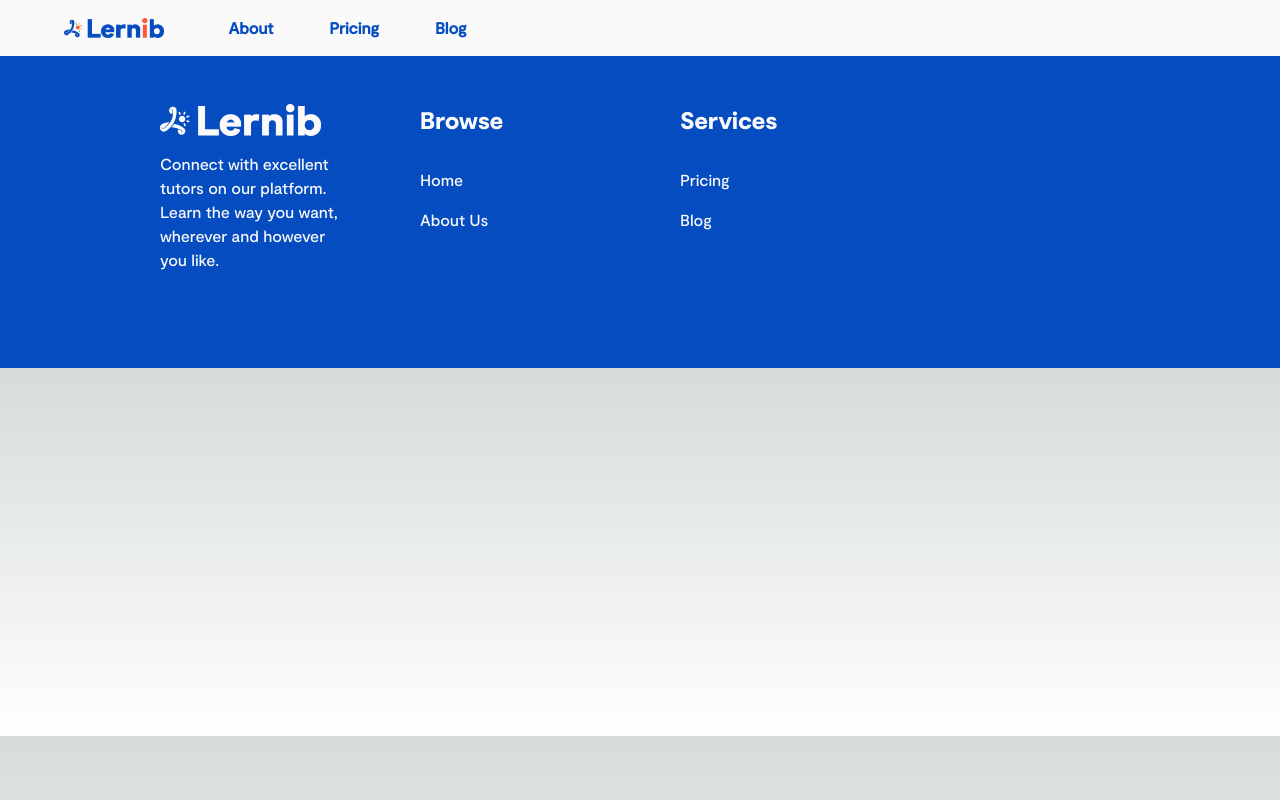
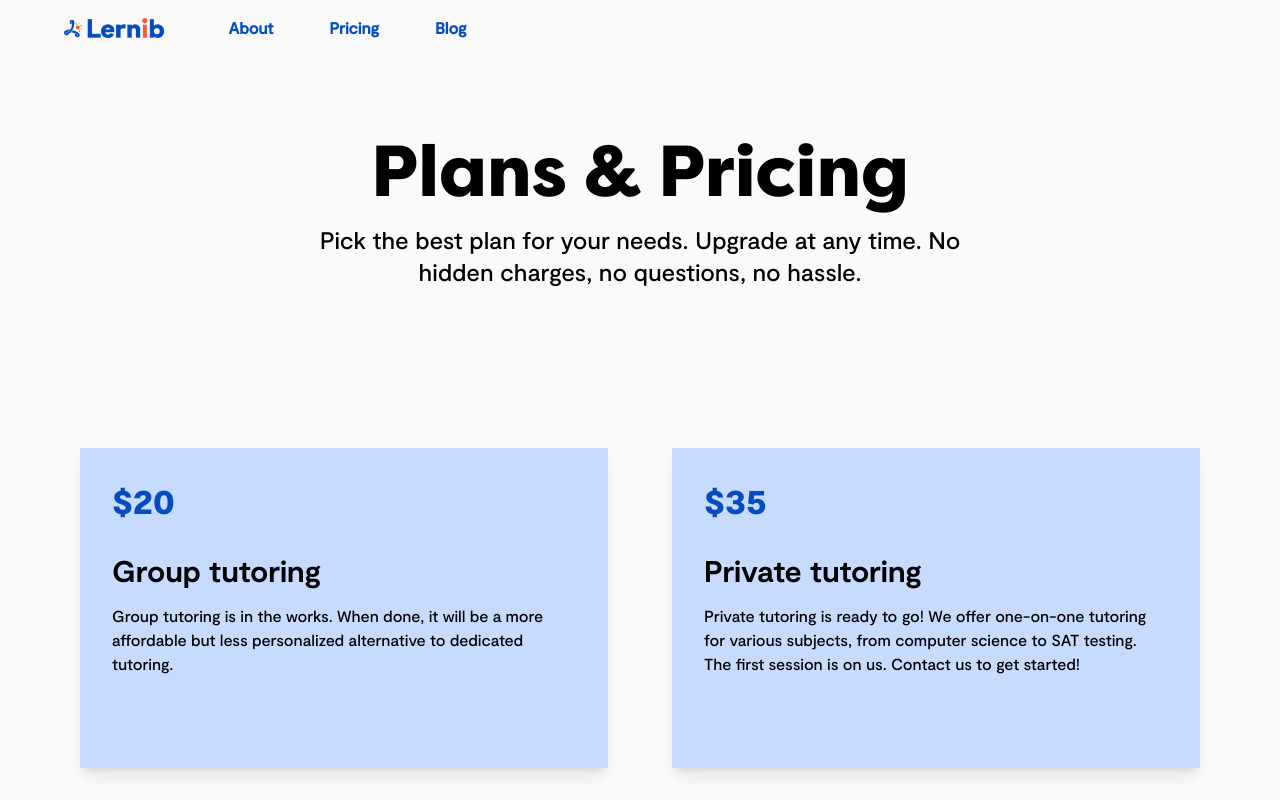
Before and after one commit to lernib/lernib-com, a Next.js app: page /pricing in a window 1280 px wide. Shown: the top 800 px of the page. Built offline with nearby package versions, Linux system fonts and the light colour scheme.

Commit message:
feat(app): pricing contents
Added contents to pricing page

```diff
--- a/src/app/pricing/page.tsx
+++ b/src/app/pricing/page.tsx
@@ -1,10 +1,90 @@
 import PageHeader from "@/components/PageHeader";
 import PageFooter from "@/components/PageFooter";
+import PRICES from "@/data/prices";
+import {
+	filson_pro_heavy,
+	moderat_black,
+	moderat_bold
+} from "@/utils/font";
 
 export default function Home() {
 	return (
 		<>
 			<PageHeader />
+			<div className="
+				bg-lernib1 text-black
+
+				flex-1
+				flex flex-col justify-center items-center
+
+				py-20
+			">
+				<h1 className={`
+					${filson_pro_heavy.className}
+
+					text-center
+					text-4xl
+
+					md:text-7xl
+				`}>
+					Plans &amp; Pricing
+				</h1>
+				<h2 className="
+					text-center
+					mt-4 mx-8
+
+					text-xl md:text-2xl
+				">
+					Pick the best plan for your needs. Upgrade at any time. No
+					<br className="nib-nomobile" />
+					hidden charges, no questions, no hassle.
+				</h2>
+			</div>
+			<main className="
+				bg-lernib1 text-black
+
+				flex flex-col justify-around items-center
+				py-20
+				gap-16
+
+				lg:flex-row lg:p-20
+			">
+				{PRICES.map((price, i) => (
+					<div className="
+						bg-lernib2-700 text-black
+						shadow-lg
+
+						h-80 p-8
+						mx-8
+
+						md:w-full md:m-0
+					">
+						<h2 className={`
+							${moderat_black.className}
+							text-lernib2
+
+							text-4xl
+							mb-8
+						`}>
+							{price.price}
+						</h2>
+
+						<span className={`
+							${moderat_bold.className}
+
+							text-3xl
+						`}>
+							{price.name}
+						</span>
+
+						<p className="
+							mt-4
+						">
+							{price.description}
+						</p>
+					</div>
+				))}
+			</main>
 			<PageFooter />
 		</>
 	)
--- /dev/null
+++ b/src/data/prices.ts
@@ -0,0 +1,12 @@
+export default [
+  {
+    "name": "Group tutoring",
+    "price": "$20",
+    "description": "Group tutoring is in the works. When done, it will\nbe a more affordable but less personalized alternative\nto dedicated tutoring.\n"
+  },
+  {
+    "name": "Private tutoring",
+    "price": "$35",
+    "description": "Private tutoring is ready to go! We offer one-on-one tutoring\nfor various subjects, from computer science to SAT testing.\nThe first session is on us. Contact us to get started!\n"
+  }
+]
```
